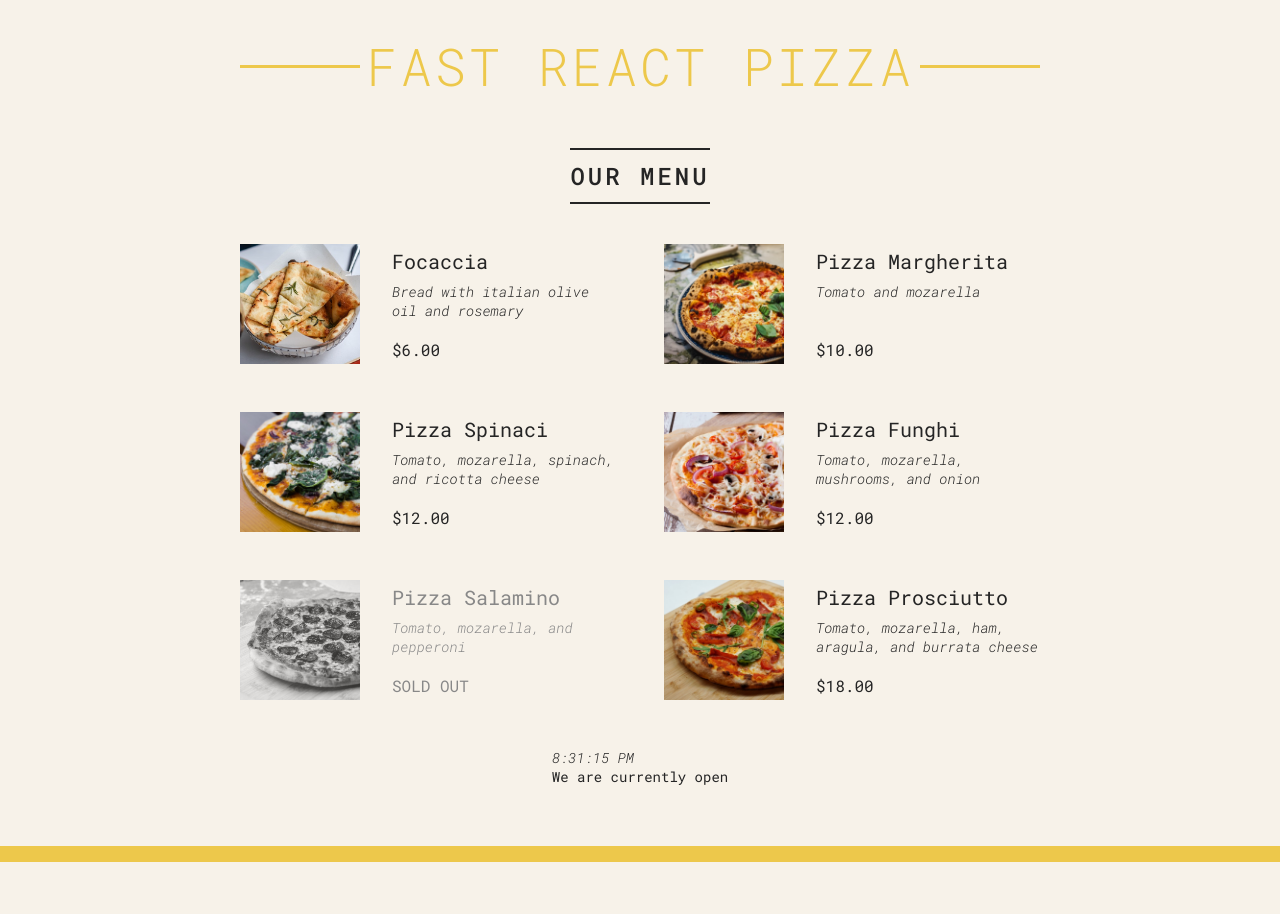
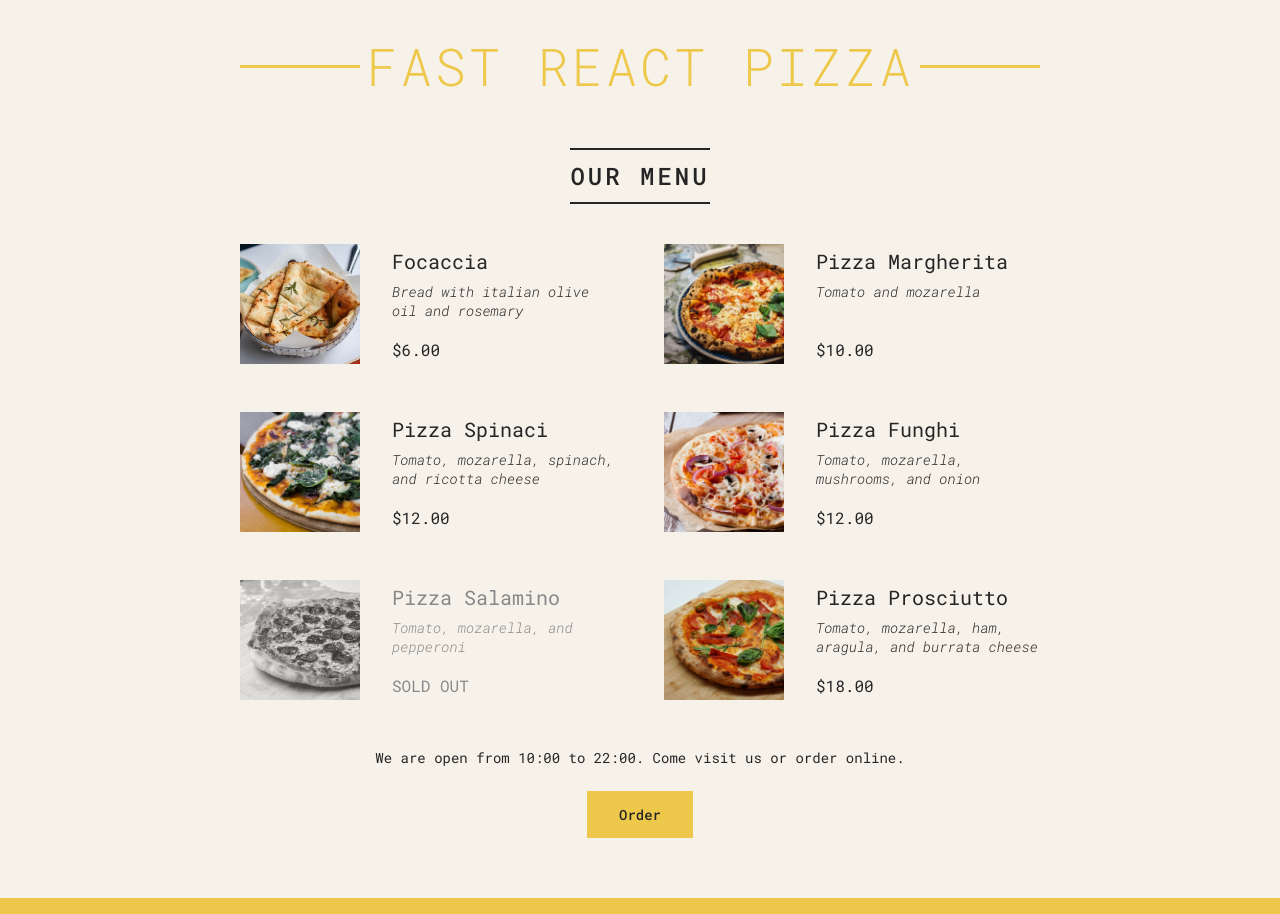
Before and after one commit to nikolamihailov/React-Udemy, a React (Vite) app in the folder 02. Pizza-menu project/: page / in a window 1280 px wide. Before the commit the page ends 862 px from the top, so only its background shows below. Built offline with nearby package versions, Linux system fonts and the light colour scheme.

Commit message:
order component added

```diff
--- a/02. Pizza-menu project/src/components/Footer.jsx
+++ b/02. Pizza-menu project/src/components/Footer.jsx
@@ -1,3 +1,5 @@
+import Order from "./Order";
+
 export default function Footer() {
   const hour = new Date().getHours();
   const openingHour = 10;
@@ -5,8 +7,18 @@ export default function Footer() {
   const isOpen = hour >= openingHour && hour <= closingHour;
   return (
     <footer className="footer">
-      <i>{new Date().toLocaleTimeString()}</i>
-      <p>We are currently {isOpen ? "open" : "closed"}</p>
+      {isOpen ? (
+        <Order closingHour={closingHour} openingHour={openingHour} />
+      ) : (
+        <>
+          <i>{new Date().toLocaleTimeString()}</i>
+          <p>
+            We are happy to welcome you between {openingHour}:00 and{" "}
+            {closingHour}
+            :00.
+          </p>
+        </>
+      )}
     </footer>
   );
 }
--- /dev/null
+++ b/02. Pizza-menu project/src/components/Order.jsx
@@ -0,0 +1,11 @@
+export default function Order({ closingHour, openingHour }) {
+  return (
+    <div className="order">
+      <p>
+        We are open from {openingHour}:00 to {closingHour}:00. Come visit us or
+        order online.
+      </p>
+      <button className="btn">Order</button>
+    </div>
+  );
+}
```
